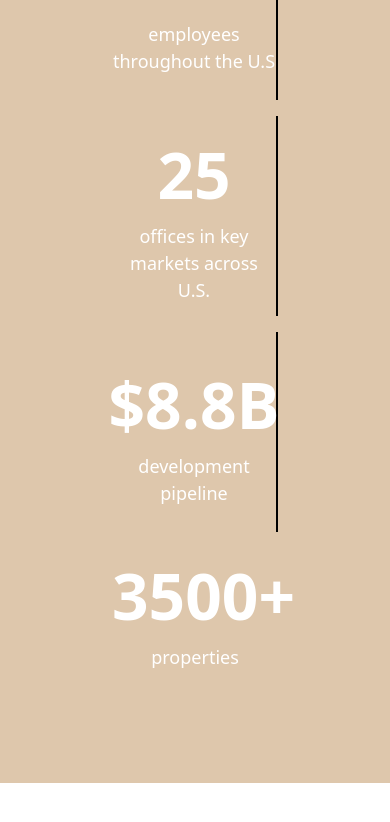
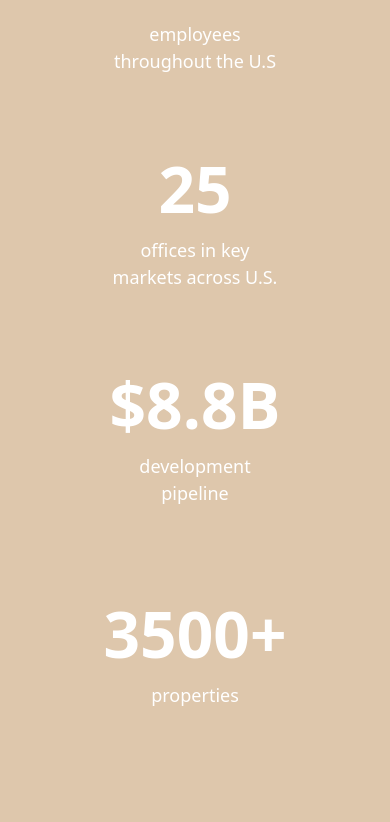
Before and after one commit to WasiqK14/issm-day3-project, a React (Vite) app: page / in a window 390 px wide. Shown: the part 7447-8269 px from the top of the page. Before the commit the page ends 8230 px from the top, so only its background shows below. Built offline with nearby package versions, Linux system fonts and the light colour scheme.

Commit message:
visual:fixed issues regarding all screens reponsiveness with stats section on home

```diff
--- a/src/components/Stats.jsx
+++ b/src/components/Stats.jsx
@@ -3,26 +3,26 @@ import React from 'react'
 const Stats = () => {
   return (
     <div className='bg-[#DEC7AC] p-28'>
-        <div className='grid grid-cols-4 gap-4 md:grid-cols-4 sm:grid-cols-1'>
-            <div className='flex flex-col justify-center items-center border-r-2 border-black h-[200px]'>
+        <div className='grid lg:grid-cols-4 gap-4 md:grid-cols-1 sm:grid-cols-1'>
+            <div className='flex flex-col justify-center items-center h-[200px] lg:border-r-2 border-black '>
                 <span className='text-white font-sans text-[64px] font-semibold'>
                     1000+
                 </span>
                 <p className='text-white font-sans text-[18px] text-center'>employees throughout the U.S</p>
             </div>
-            <div className='flex flex-col justify-center items-center border-r-2 border-black h-[200px]'>
+            <div className='flex flex-col justify-center items-center h-[200px] lg:border-r-2 border-black '>
                 <span className='text-white font-sans text-[64px] font-semibold'>
                    25
                 </span>
                 <p className='text-white font-sans text-[18px] text-center'>offices in key markets across U.S.</p>
             </div>
-            <div className='flex flex-col justify-center items-center border-r-2 border-black h-[200px]'>
+            <div className='flex flex-col justify-center items-center h-[200px] lg:border-r-2 border-black '>
                 <span className='text-white font-sans text-[64px] font-semibold'>
                     $8.8B
                 </span>
                 <p className='text-white font-sans text-[18px] text-center '>development pipeline</p>
             </div>
-            <div className='flex flex-col justify-center items-centerh-[200px]'>
+            <div className='flex flex-col justify-center items-center h-[200px]'>
                 <span className='text-white font-sans text-[64px] font-semibold '>
                     3500+
                 </span>
```
